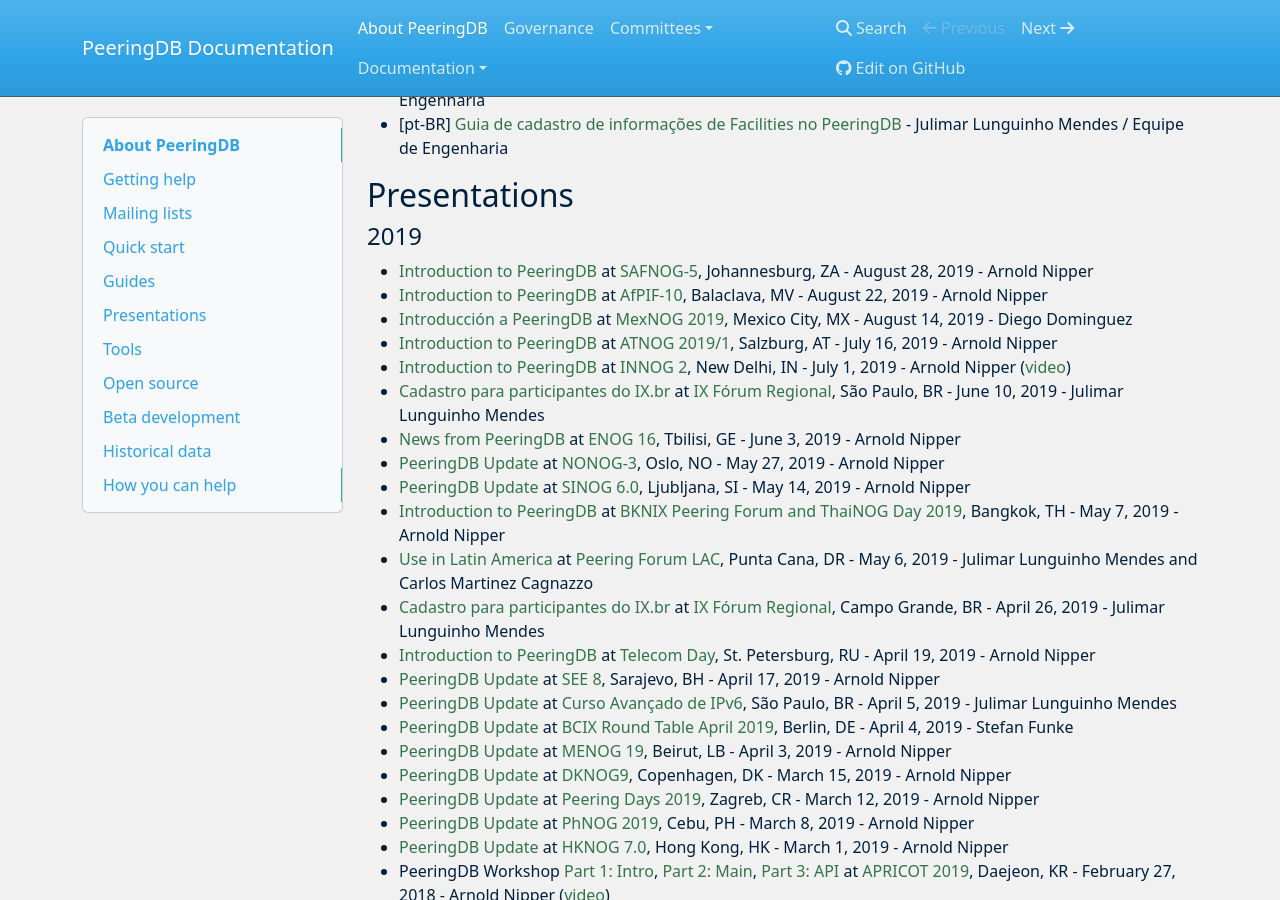
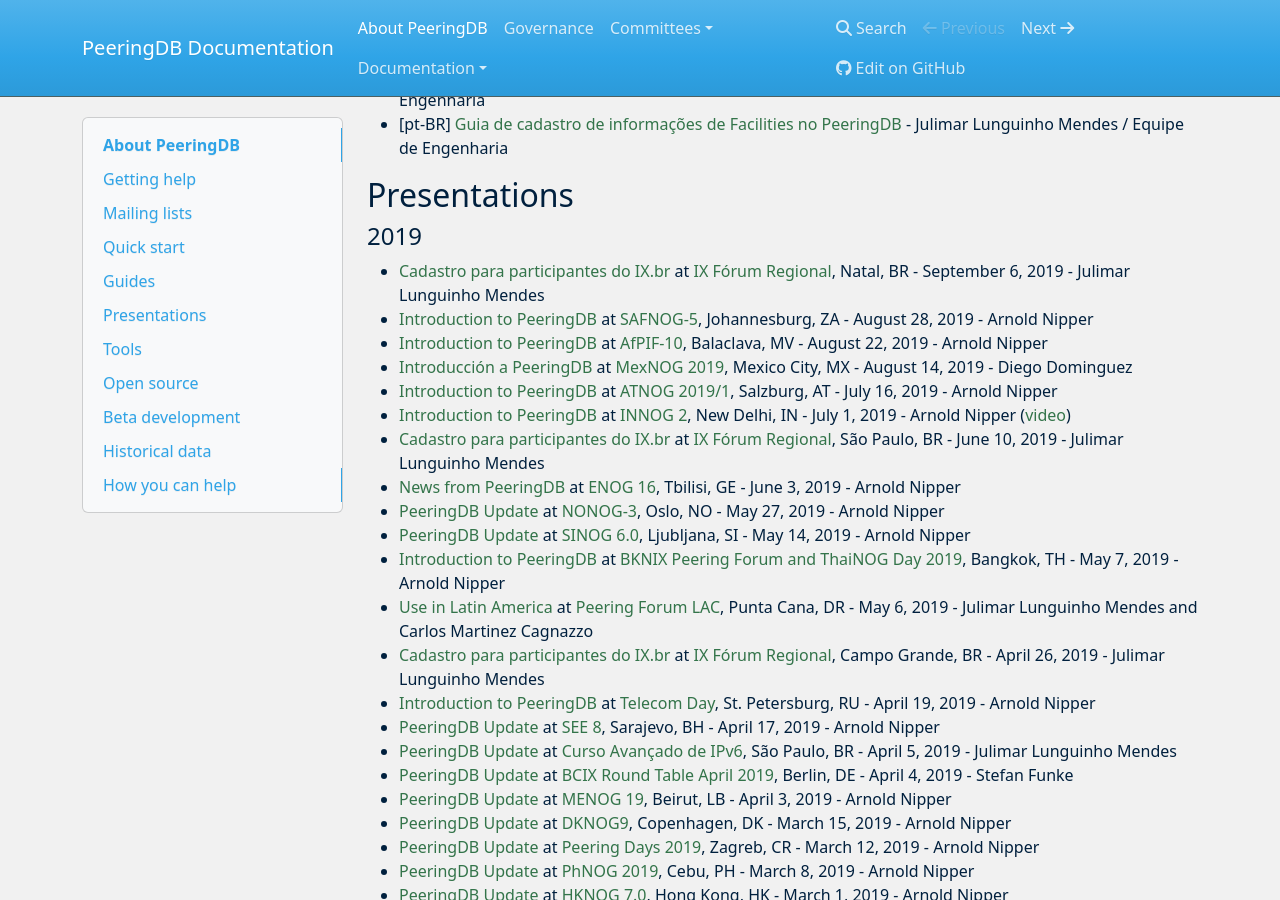
Before and after one commit to peeringdb/docs, an MkDocs documentation site: the page built from docs/index.md, in a window 1280 px wide and 900 px high, scrolled down 1289 px. Built offline with MkDocs 1.6.1, drawn with Linux system fonts in a browser that asks for light colours; nearby versions of some CDN libraries.

Commit message:
Added Julimar's X Fórum Regional presentation.

```diff
--- a/docs/index.md
+++ b/docs/index.md
@@ -53,6 +53,7 @@
 
 #### 2019
 
+- [Cadastro para participantes do IX.br](presentation/ix-forum-natal-peeringdb.20190906.pdf) at [IX Fórum Regional](https://regional.forum.ix.br/36-RN/), Natal, BR - September 6, 2019 - Julimar Lunguinho Mendes
 - [Introduction to PeeringDB](presentation/20190828-SAFNOG5-Arnold-Nipper.pdf) at [SAFNOG-5](http://www.safnog.org/), Johannesburg, ZA - August 28, 2019 - Arnold Nipper
 - [Introduction to PeeringDB](presentation/20190822-AfPIF2019-Arnold-Nipper.pdf) at [AfPIF-10](https://www.afpif.org/afpif-10/), Balaclava, MV - August 22, 2019 - Arnold Nipper
 - [Introducción a PeeringDB](presentation/20190814-MexNOG2-peeringdb-intro-Spanish.pdf) at [MexNOG 2019](http://www.mexnog.org.mx/), Mexico City, MX - August 14, 2019 - Diego Dominguez
```
Also changed, not shown: 1 other file.
